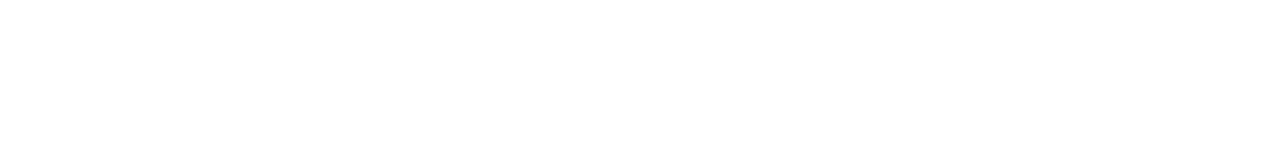
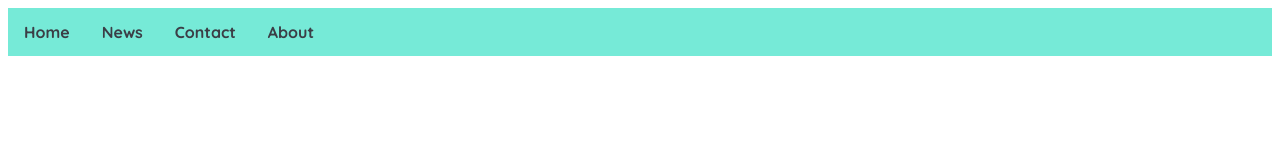
Before and after one commit to AmTurtle/randomSite, a plain HTML site: page index.html in a window 1280 px wide. Drawn offline with Linux system fonts and the light colour scheme.

Commit message:
added navbar

```diff
--- a/index.html
+++ b/index.html
@@ -5,9 +5,19 @@
     <meta http-equiv="X-UA-Compatible" content="IE=firefox">
     <meta name="viewport" content="width=device-width, initial-scale=1.0">
     <link rel="stylesheet" href="styles.css">
+    <style>
+        @import url('https://fonts.googleapis.com/css2?family=Quicksand:wght@300;400;500;600;700&display=swap');
+    </style>
     <title>Document</title>
 </head>
 <body>
 
+    <ul id="nar-bar">
+        <li><a class="active" href="#home">Home</a></li>
+        <li><a href="#news">News</a></li>
+        <li><a href="#contact">Contact</a></li>
+        <li><a href="#about">About</a></li>
+    </ul>
+
 </body>
 </html>
--- a/styles.css
+++ b/styles.css
@@ -0,0 +1,33 @@
+:root {
+    --CartoonLime: #c4fd70;
+    --BahamaBlue: #76ead7;
+    --EasyBlack: #3b3e46;
+}
+
+
+
+ul {
+    font-family: 'Quicksand', sans-serif;
+    font-weight: 700;
+    list-style-type: none;
+    margin: 0;
+    padding: 0;
+    overflow: hidden;
+    background-color: var(--BahamaBlue);
+}
+
+li {
+    float: left;
+}
+
+li a {
+    display: block;
+    color: var(--EasyBlack);
+    text-align: center;
+    padding: 14px 16px;
+    text-decoration: none;
+}
+
+li a:hover {
+    background-color: var(--CartoonLime);
+}
```
